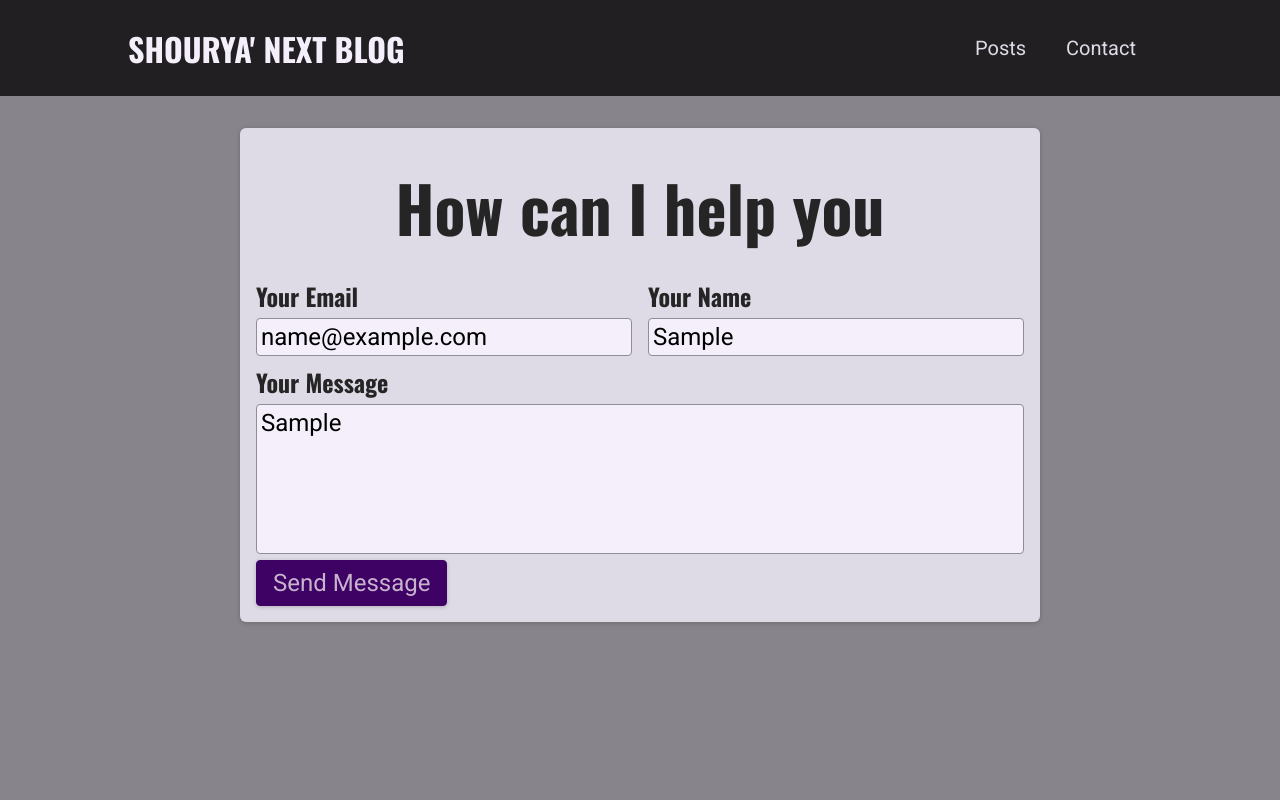
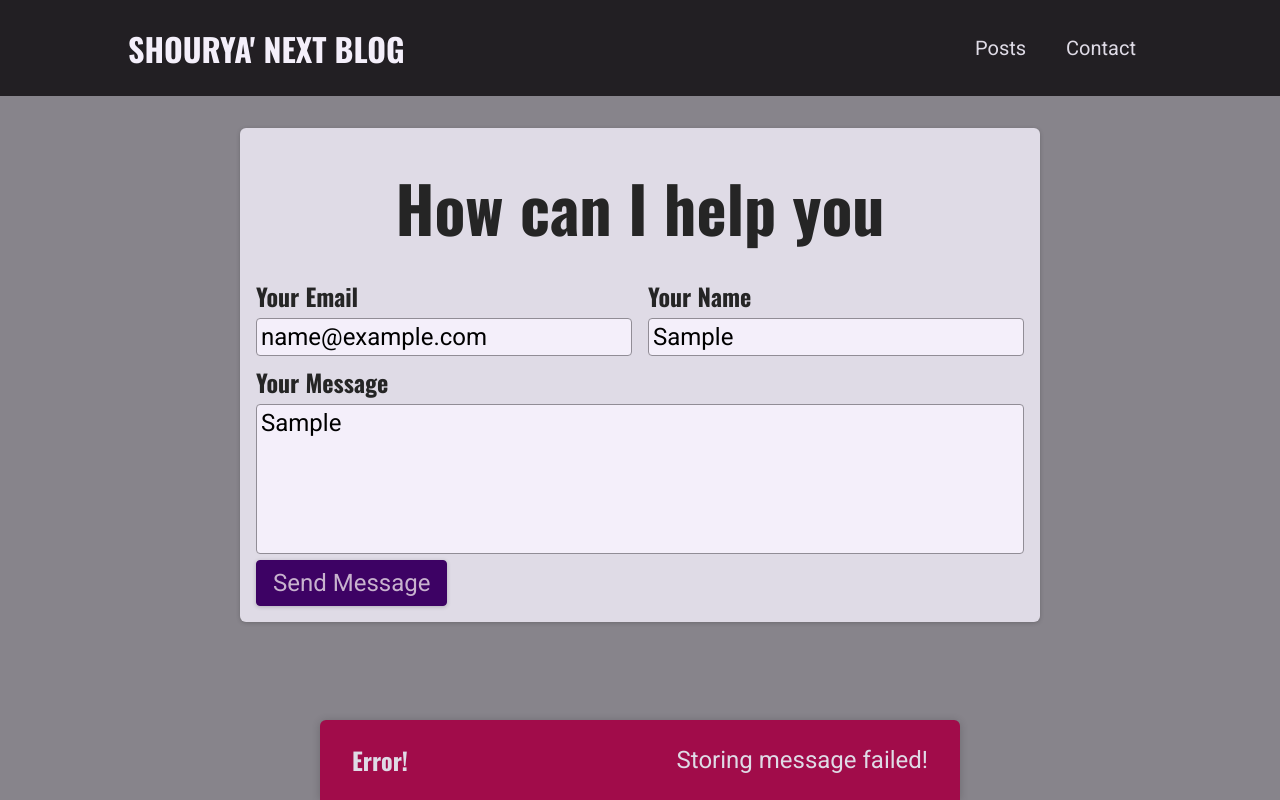
Before and after one commit to shouryabansal7/blogs-nextjs, a Next.js app: page /contact in a window 1280 px wide. Both pictures are taken after typing "name@example.com", "Sample", "Sample" into the empty fields and a click on the button "Send Message". Built offline with nearby package versions, Linux system fonts and the light colour scheme; no server answers; the database is empty.

Commit message:
fifth commit : create notifications

```diff
--- a/components/contact/contact-form.js
+++ b/components/contact/contact-form.js
@@ -1,28 +1,89 @@
-import { useState } from "react";
+import { useState, useEffect } from "react";
 import classes from "./contact-form.module.css";
+import Notification from "../ui/notification";
+
+async function sendContactData(contactDetails) {
+  const response = await fetch("/api/contact", {
+    method: "POST",
+    body: JSON.stringify(contactDetails),
+    headers: {
+      "Content-Type": "application/json",
+    },
+  });
+
+  const data = await response.json();
+
+  if (!response.ok) {
+    throw new Error(data.message || "Something went wrong!");
+  }
+}
 
 function ContactForm(props) {
   const [enteredEmail, setEnteredEmail] = useState("");
   const [enteredName, setEnteredName] = useState("");
   const [enteredMessage, setEnteredMessage] = useState("");
+  const [requestStatus, setRequestStatus] = useState(); // 'pending', 'success', 'error'
+  const [requestError, setRequestError] = useState();
 
-  function sendMessageHandler(event) {
+  useEffect(() => {
+    if (requestStatus === "success" || requestStatus === "error") {
+      const timer = setTimeout(() => {
+        setRequestStatus(null);
+        setRequestError(null);
+      }, 3000);
+
+      return () => clearTimeout(timer);
+    }
+  }, [requestStatus]);
+
+  async function sendMessageHandler(event) {
     event.preventDefault();
-
     // optional: add client-side validation
 
-    fetch("/api/contact", {
-      method: "POST",
-      body: JSON.stringify({
+    setRequestStatus("pending");
+
+    try {
+      await sendContactData({
         email: enteredEmail,
         name: enteredName,
         message: enteredMessage,
-      }),
-      headers: {
-        "Content-Type": "application/json",
-      },
-    });
+      });
+      setRequestStatus("success");
+      setEnteredMessage("");
+      setEnteredEmail("");
+      setEnteredName("");
+    } catch (error) {
+      setRequestError(error.message);
+      setRequestStatus("error");
+    }
   }
+
+  let notification;
+
+  if (requestStatus === "pending") {
+    notification = {
+      status: "pending",
+      title: "Sending message...",
+      message: "Your message is on its way!",
+    };
+  }
+
+  if (requestStatus === "success") {
+    notification = {
+      status: "success",
+      title: "Success!",
+      message: "Message sent successfully!",
+    };
+  }
+
+  if (requestStatus === "error") {
+    notification = {
+      status: "error",
+      title: "Error!",
+      message: requestError,
+    };
+  }
+
   return (
     <section className={classes.contact}>
       <h1>How can I help you</h1>
@@ -63,6 +124,13 @@
           <button>Send Message</button>
         </div>
       </form>
+      {notification && (
+        <Notification
+          status={notification.status}
+          title={notification.title}
+          message={notification.message}
+        />
+      )}
     </section>
   );
 }
--- /dev/null
+++ b/components/ui/notification.js
@@ -0,0 +1,26 @@
+import classes from "./notification.module.css";
+
+function Notification(props) {
+  const { title, message, status } = props;
+
+  let statusClasses = "";
+
+  if (status === "success") {
+    statusClasses = classes.success;
+  }
+
+  if (status === "error") {
+    statusClasses = classes.error;
+  }
+
+  const cssClasses = `${classes.notification} ${statusClasses}`;
+
+  return (
+    <div className={cssClasses}>
+      <h2>{title}</h2>
+      <p>{message}</p>
+    </div>
+  );
+}
+
+export default Notification;
--- /dev/null
+++ b/components/ui/notification.module.css
@@ -0,0 +1,43 @@
+.notification {
+  display: flex;
+  justify-content: space-between;
+  align-items: center;
+  color: var(--color-grey-100);
+  background-color: var(--color-grey-800);
+  padding: 0 var(--size-8);
+  box-shadow: 0 1px 8px rgba(0, 0, 0, 0.2);
+  position: fixed;
+  height: 5rem;
+  bottom: 0;
+  width: 100%;
+  left: 0;
+  border-top-right-radius: 0;
+  border-top-left-radius: 0;
+}
+
+.notification h2 {
+  font-size: var(--size-6);
+  margin: 0;
+}
+
+.notification p {
+  margin: 0;
+}
+
+.success {
+  background-color: var(--color-success-500);
+  color: var(--color-grey-800);
+}
+
+.error {
+  background-color: var(--color-error-500);
+}
+
+@media (min-width: 768px) {
+  .notification {
+    width: 40rem;
+    left: calc(50% - 20rem);
+    border-top-right-radius: 6px;
+    border-top-left-radius: 6px;
+  }
+}
```
